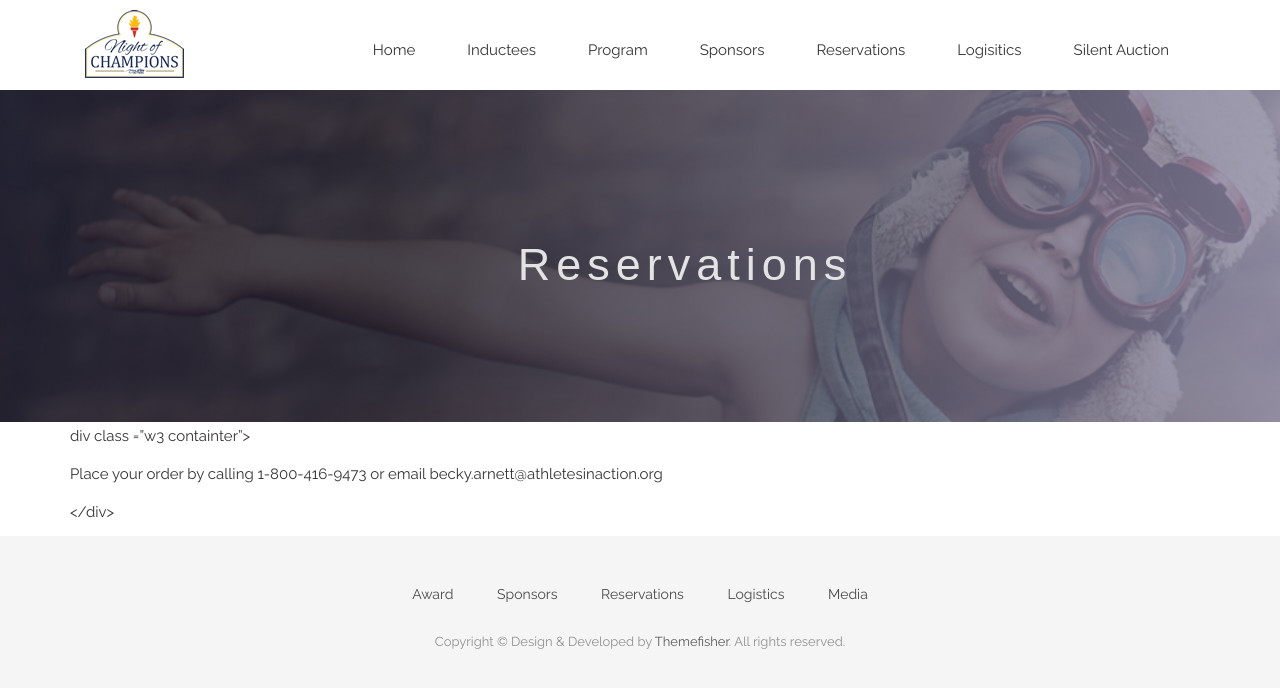
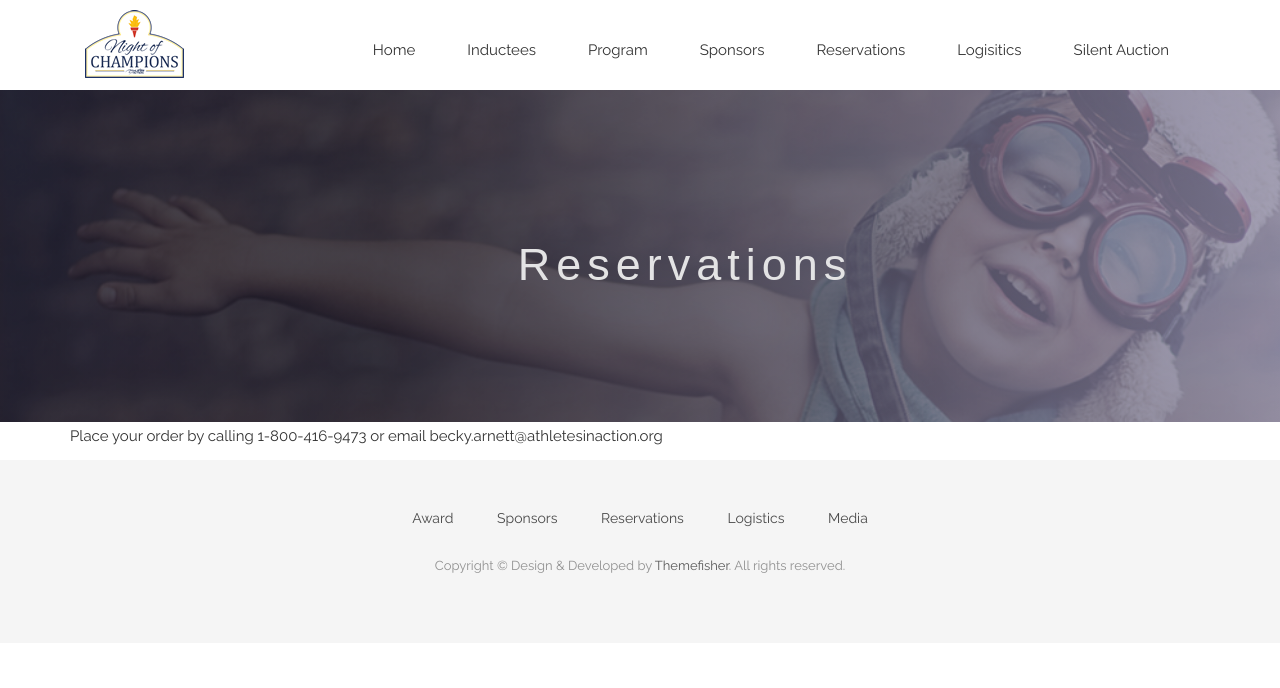
Before and after one commit to CruGlobal/NightofChampions, a Jekyll site: the page built from reservations.markdown, in a window 1280 px wide. Shown: the top 688 px of the page. Built offline with Jekyll 4.4.1, drawn with Linux system fonts in a browser that asks for light colours; nearby versions of some CDN libraries; some web fonts are replaced.

Commit message:
Updated Reservations

```diff
--- a/reservations.markdown
+++ b/reservations.markdown
@@ -4,6 +4,6 @@
 position: 4
 ---
 
-div class ="w3 containter">
+<div class ="w3 containter">
 <p>Place your order by calling 1-800-416-9473 or email becky.arnett@athletesinaction.org </p>
 </div>
```
